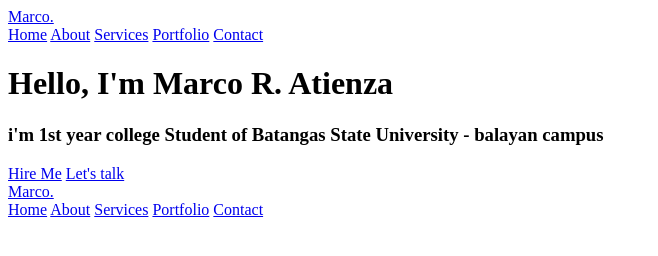
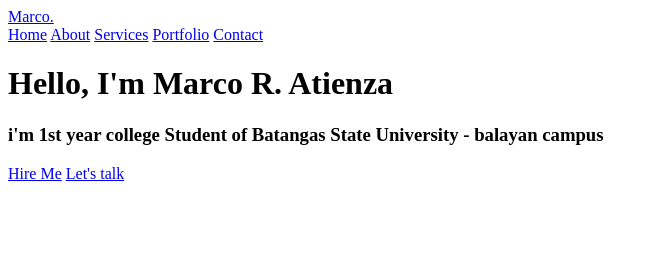
Before and after one commit to 0401marco/Atienza-Marco-CC100-Website, a plain HTML site: page index.html in a window 1280 px wide. Shown: the whole page, without its empty margins (0-658 px from the left). Drawn offline with Linux system fonts and the light colour scheme.

Commit message:
Update index.html

```diff
--- a/index.html
+++ b/index.html
@@ -42,28 +42,3 @@
         <a href="#"></a>
         <a href="#"></a>
     </div>
-
-</div>
-</body>
-
-</html>
-
-<head>
-    <meta charset="UTF-8">
-    <meta http-equiv="X-UA-Compatible" content="IE=edge">
-    <meta name="viewport" content="width=device-width,
-    initial-scale=1.0">
-    <title>Portfolio</title>
-    <link rel="stylesheet" href="marco.css">
-</head>
-
-<body>
-    <header class="header">
-        <a href="#" class="Logo">Marco.</a>
-
-        <nav class="navbar">
-            <a href="#" class="active">Home</a>
-            <a href="#">About</a>
-            <a href="#">Services</a>
-            <a href="#">Portfolio</a>
-            <a href="#">Contact</a>
```
